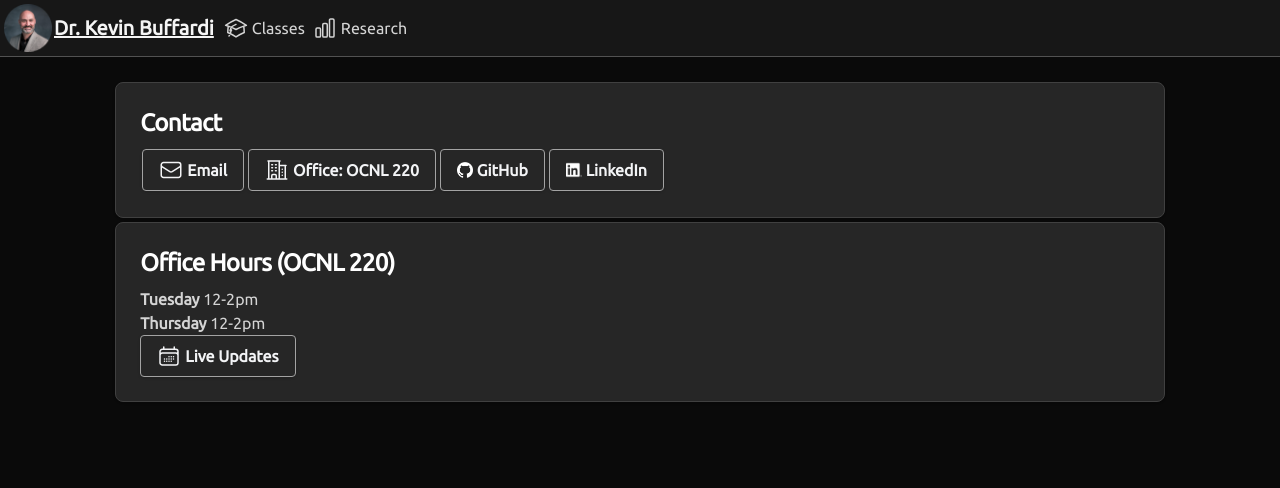
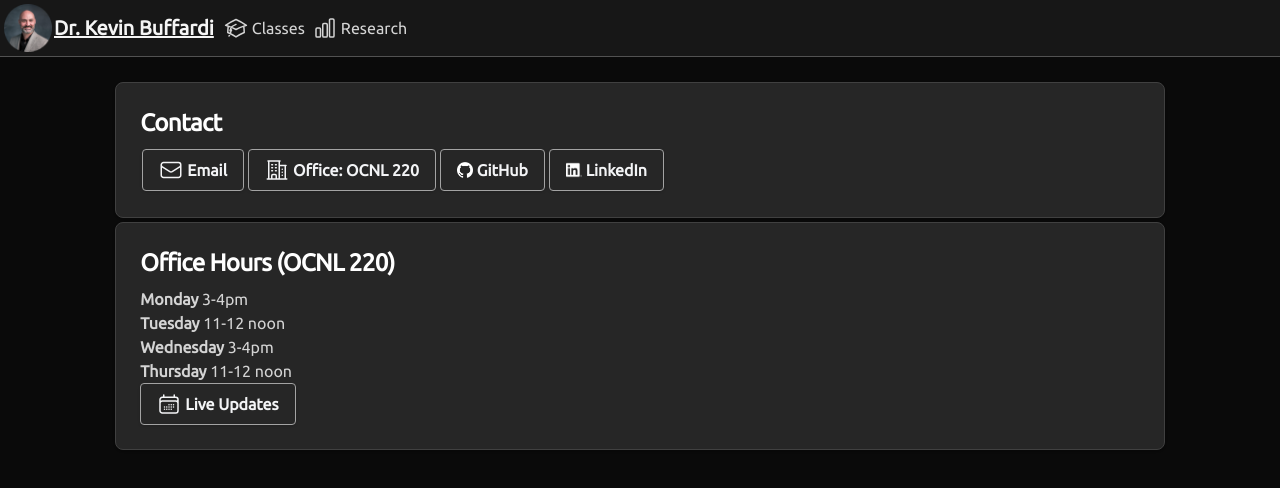
Before and after one commit to kbuffardi/kbuffardi.github.io, a Next.js app: page / in a window 1280 px wide. Shown: the top 488 px of the page. Built offline with nearby package versions, Linux system fonts and the light colour scheme.

Commit message:
Post Spring 2024 classes and office hours

```diff
--- a/src/app/classes/page.tsx
+++ b/src/app/classes/page.tsx
@@ -7,13 +7,9 @@ export default function Classes() {
       <main className="flex flex-wrap overflow-y-auto pt-20 p-2 w-full justify-center">
         <div className="flex w-5/6 justify-center flex-wrap">
           <div className="p-6 m-0.5 bg-neutral-800 border border-neutral-700 rounded-lg shadow w-full">
-            <h5 className="mb-2 text-2xl font-bold tracking-tight text-white">Classes - Fall 2023</h5>
+            <h5 className="mb-2 text-2xl font-bold tracking-tight text-white">Classes - Spring 2024</h5>
             <div className="flex-wrap text-gray-300">
               <ul className="list-outside leading-loose">
-                <li>
-                  <span className="font-black">CSCI 111</span>
-                  <span className="font-thin"> - Programming &amp; Algorithms I</span>
-                </li>
                 <li>
                   <span className="font-black">CSCI 430</span>
                   <span className="font-thin"> - Software Engineering</span>
@@ -21,6 +17,10 @@ export default function Classes() {
                 <li>
                   <span className="font-black">CSCI 431w</span>
                   <span className="font-thin"> - Usability Engineering</span>
+                </li>
+                <li>
+                  <span className="font-black">CSCI 490</span>
+                  <span className="font-thin"> - Capstone</span>
                 </li>
               </ul>
             </div>
--- a/src/app/page.tsx
+++ b/src/app/page.tsx
@@ -39,8 +39,10 @@ export default function Home() {
             <div className="p-6 m-0.5 bg-neutral-800 border border-neutral-700 rounded-lg shadow w-full">
               <h5 className="mb-2 text-2xl font-bold tracking-tight text-gray-900 text-white">Office Hours (OCNL 220)</h5>
               <div className="flex-wrap text-neutral-300">
-                <p><span className="font-bold">Tuesday</span><span className="font-thin">&nbsp;12-2pm</span></p>
-                <p><span className="font-bold">Thursday</span><span className="font-thin">&nbsp;12-2pm</span></p>
+                <p><span className="font-bold">Monday</span><span className="font-thin">&nbsp;3-4pm</span></p>
+                <p><span className="font-bold">Tuesday</span><span className="font-thin">&nbsp;11-12 noon</span></p>
+                <p><span className="font-bold">Wednesday</span><span className="font-thin">&nbsp;3-4pm</span></p>
+                <p><span className="font-bold">Thursday</span><span className="font-thin">&nbsp;11-12 noon</span></p>
                 <p>
                   <a href="https://www.csuchico.edu/csci/faculty-office-hours/index.shtml" target='_blank'>
                     <button className="bg-neutral-800 hover:bg-neutral-700 text-gray-100 font-semibold py-2 px-4 border border-neutral-400 rounded shadow inline-flex items-center">
```
